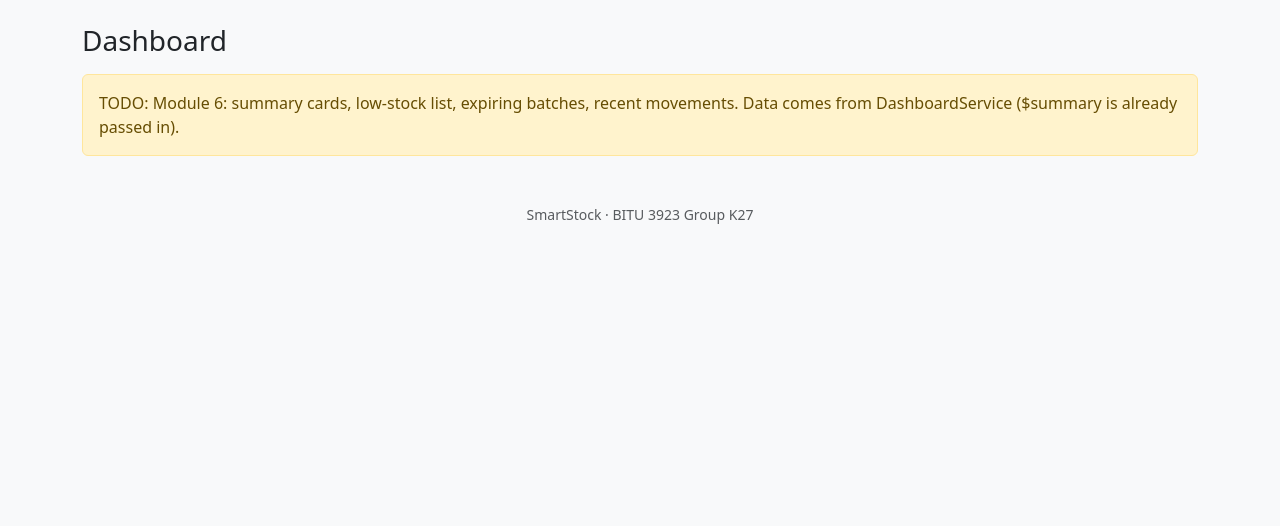
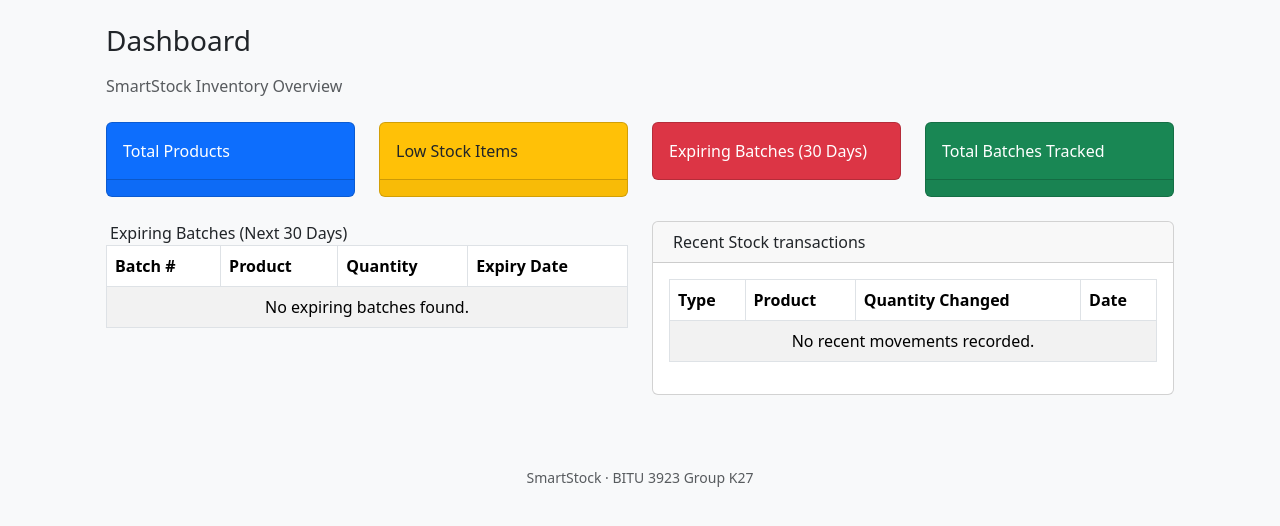
Before and after one commit to Zulhaqq17/SmartStock, a Laravel app: template src/resources/views/dashboard/index.blade.php in a window 1280 px wide. Shown: the part 56-582 px from the top of the page. Run offline with Laravel 12, Linux system fonts and the light colour scheme; the template is opened without the code that fills it, so the values that code supplies are empty.

Commit message:
In progress: implemented Module 6 dashboard and service logic

```diff
--- a/src/resources/views/dashboard/index.blade.php
+++ b/src/resources/views/dashboard/index.blade.php
@@ -3,6 +3,129 @@
 @section('title', 'Dashboard')
 
 @section('content')
-<h1 class="h3 mb-3">Dashboard</h1>
-<div class="alert alert-warning">TODO: Module 6: summary cards, low-stock list, expiring batches, recent movements. Data comes from DashboardService ($summary is already passed in).</div>
+<div class = "container-fluid px-4">
+    <h1 class="h3 mb-3">Dashboard</h1>
+    <ol class="breadcrumb mb-4">
+        <li class= "breadcrumb-item active">SmartStock Inventory Overview</li>
+</ol>
+
+<!-- Summary Cards -->
+<div class="row">
+    <div class = "col-xl-3 col-md-6">
+        <div class = "card bg-primary text-white mb-4">
+            <div class = "card-body">Total Products</div>
+            <div class = "card-footer d-flex align-items-center justify-content-between">
+                <span class = "fs-4 fw-bold">{{ $summary['total_products']}}</span>
+</div>
+</div>
+</div>
+<div class = "col-xl-3 col-md-6">
+    <div class = "card bg-warning text-darl mb-4">
+        <div class = "card-body">Low Stock Items</div>
+        <div class = "card-footer d-flex align-items-center justify-content-between">
+            <span class = "fs-4 fw-bold">{{ $summary['low_stock_count']}}</span>
+</div>
+</div>
+</div>
+<div class = "col-xl-3 col-md-6">
+    <div class = "card bg-danger text-white mb-4">
+        <div class = "card-body">Expiring Batches (30 Days) </div>
+        <div = class "card-footer d-flex align-items-center justify-content-between">
+            <span class = "fs-4 fw-bold">{{ $summary['expiring_batches']}}</span>
+</div>
+</div>
+</div>
+<div class = "col-xl-3 col-md-6">
+    <div class = "card bg-success text-white mb-4">
+        <div class = "card-body">Total Batches Tracked</div>
+        <div class = "card-footer d-flex align-items-center justify-content-between">
+            <span class = "fs-4 fw-bold">{{ $summary['total_batches'] }}</span>
+</div>
+</div>
+</div>
+</div>
+
+<!-- data tables row -->
+<div class="row">
+    <!-- expiring batches -->
+    <div class = "col-xl-6">
+        <div class = "card-mb-4">
+            <div class = "card-header">
+                <i class = "fas fa-exclamation-triangle me-1"></i>
+                Expiring Batches (Next 30 Days)
+        </div>
+            <div class = "card-body">
+                <div class = "table-responsive">
+                    <table class = "table table-bordered table-striped">
+                        <thead>
+                            <tr>
+                                <th>Batch #</th>
+                                <th>Product</th>
+                                <th>Quantity</th>
+                                <th>Expiry Date</th>
+                            </tr>
+                        </thead>
+                        <tbody>
+                            @forelse($expiringBatches as $batch)
+                            <tr>
+                                <td>{{ $batch->batch_number }}</td>
+                                <td>{{ $batch->product->product_name ?? 'N/A' }}</td>
+                                <td>{{ $batch->current_quantity }}</td>
+                                <td><span class = "text-danger fw-bold">{{ $batch->expiry_date }}</span></td>
+                            </tr>
+                            @empty
+                            <tr>
+                                <td colspan="4" class="text-center">No expiring batches found.</td>
+                            </tr>
+                            @endforelse
+</tbody>
+</table>
+</div>
+</div>
+</div>
+</div>
+
+<!-- recent stock movements -->
+<div class = "col-xl-6">
+    <div class = "card mb-4">
+        <div class = "card-header">
+            <i class = "fas fa-history me-1"></i>
+            Recent Stock transactions
+        </div>
+        <div class = "card-body">
+            <div class = "table-responsive">
+                <table class = "table table-bordered table-striped">
+                    <thead>
+                        <tr>
+                            <th>Type</th>
+                            <th>Product</th>
+                            <th>Quantity Changed</th>
+                            <th>Date</th>
+                        </tr>
+                    </thead>
+                    <tbody>
+                        @forelse($recentMovements as $tx)
+                        <tr>
+                            <td>
+                                <span class = "badge bg-{{ $tx->transaction_type == 'IN' ? 'success' : 'secondary' }}">
+                                    {{ $tx->transaction_type }}
+                                </span>
+                            </td>
+                            <td>{{ $tx->batch->product->product_name ?? 'N/A' }}</td>
+                            <td>{{ $tx->quantity_changed }}</td>
+                            <td>{{ $tx->transaction_date }}</td>
+                        </tr>
+                        @empty
+                        <tr>
+                            <td colspan="4" class="text-center">No recent movements recorded.</td>
+                        </tr>
+                        @endforelse
+</tbody>
+</table>
+</div>
+</div>
+</div>
+</div>
+</div>
+</div>
 @endsection
```
Also changed, not shown: src/app/Http/Controllers/DashboardController.php (+6 -1 lines), src/app/Services/DashboardService.php (+31 -5 lines).
